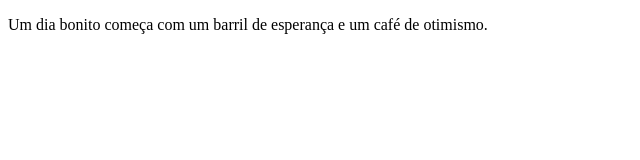
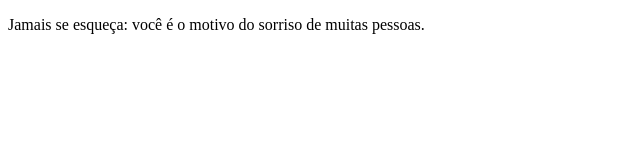
Before and after one commit to felipegp92/projetofrasesmotivacionais, a plain HTML site: page index.html in a window 1280 px wide. Shown: the whole page, without its empty margins (0-640 px from the left). Drawn offline with Linux system fonts and the light colour scheme.

Commit message:
frase motivacional 2

```diff
--- a/index.html
+++ b/index.html
@@ -6,6 +6,6 @@
     <title>Document</title>
 </head>
 <body>
-  <p>Um dia bonito começa com um barril de esperança e um café de otimismo.</p>
+  <p>Jamais se esqueça: você é o motivo do sorriso de muitas pessoas.</p>
 </body>
 </html>
```
